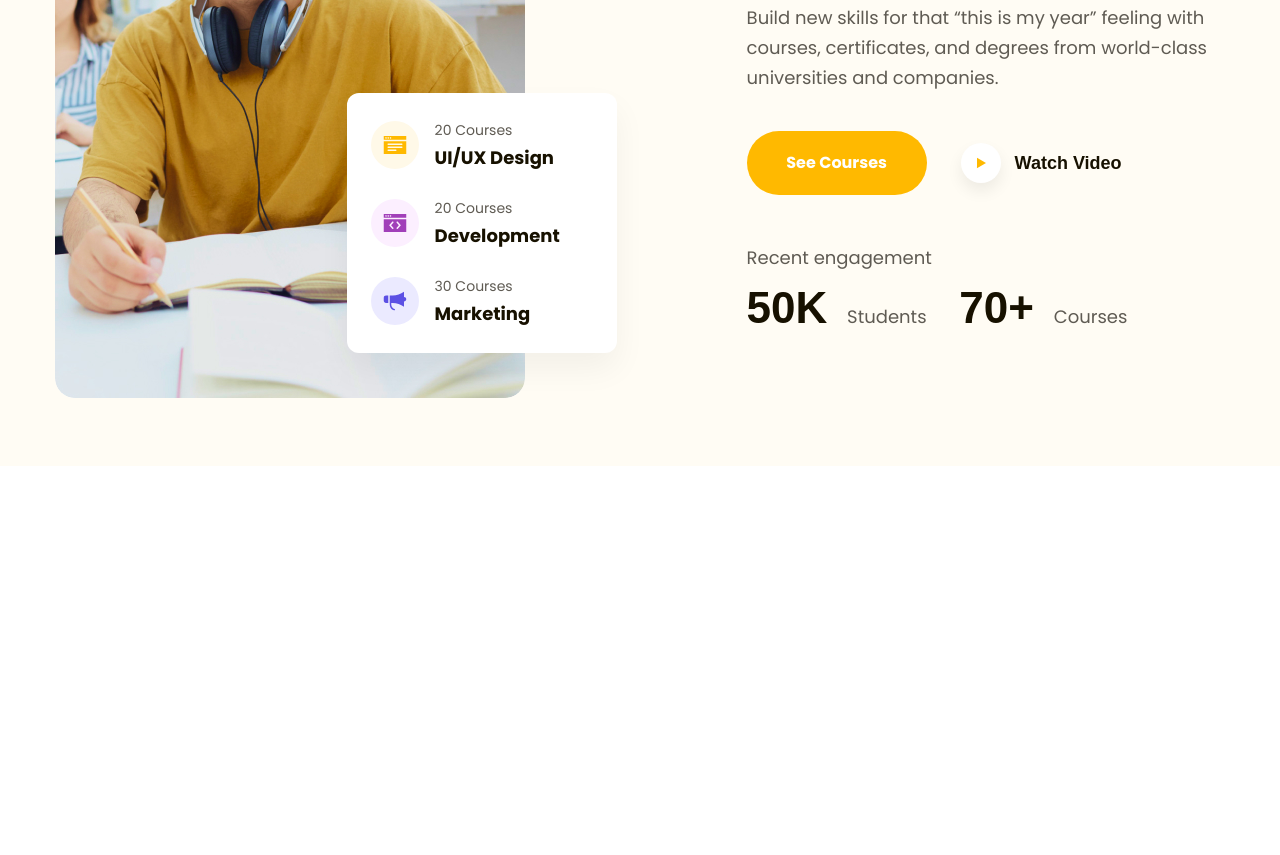
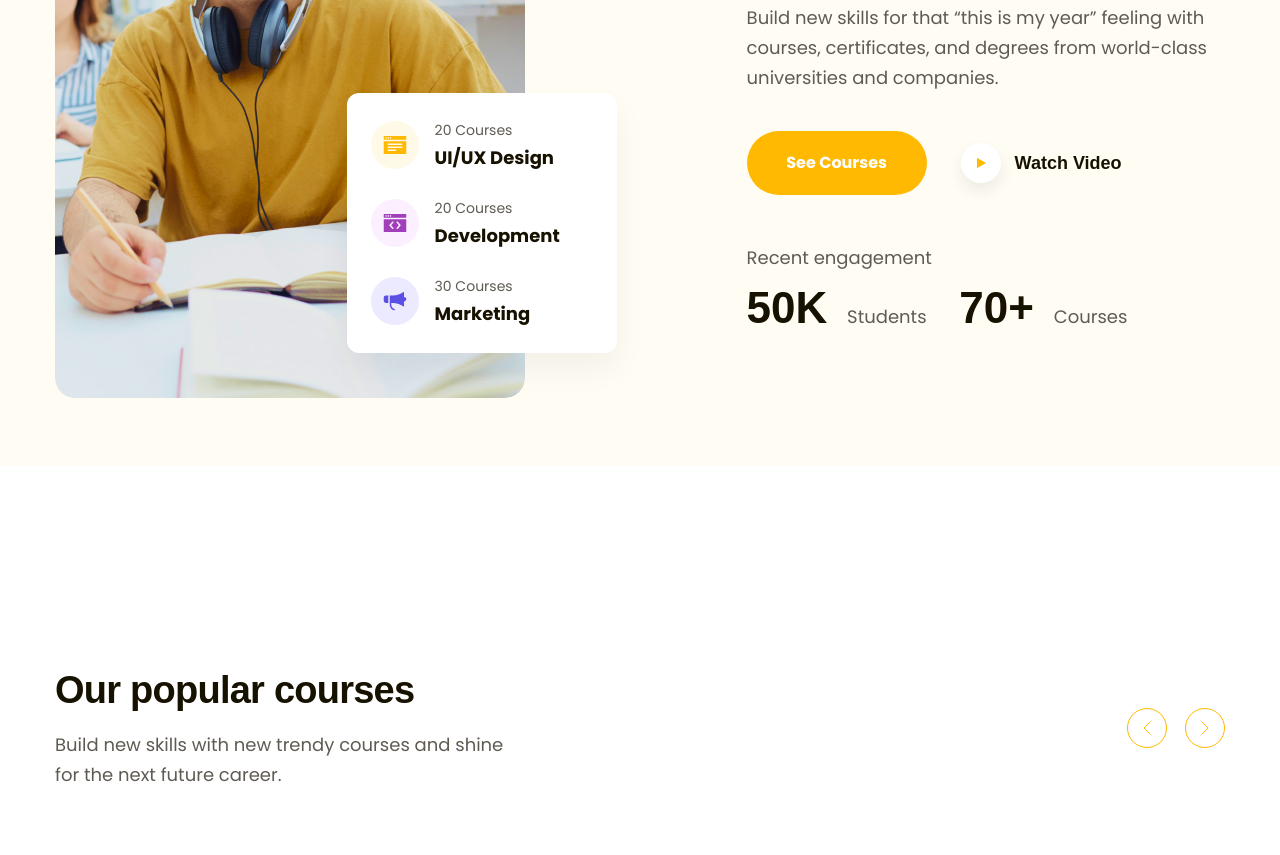
Before and after one commit to phat2108/figma-to-html, a plain HTML site: page index.html in a window 1280 px wide. Shown: the part 437-1292 px from the top of the page. Before the commit the page ends 903 px from the top, so only its background shows below. Drawn offline with Linux system fonts and the light colour scheme.

Commit message:
p5 làm phần popular part1

```diff
--- a/assets/css/style.css
+++ b/assets/css/style.css
@@ -16,6 +16,14 @@ body {
 /* ==================common====================== */
 a {
   text-decoration: none;
+}
+.heading-lv2 {
+  color: #171100;
+  font-family: var(--font-heading);
+  font-size: 3.8rem;
+  font-weight: 700;
+  line-height: 1.27;
+  letter-spacing: -0.76px;
 }
 .btn {
   display: inline-block;
@@ -225,3 +233,40 @@ a {
 .hero .desc strong:nth-child(2) {
   margin-left: 28px;
 }
+/*================================== popular ============================== */
+.popular {
+  padding: 65px 0;
+  margin-top: 135px;
+}
+.popular-top {
+  display: flex;
+  justify-content: space-between;
+  align-items: center;
+}
+.popular-top .desc {
+  margin-top: 16px;
+  width: 458px;
+  color: #5f5b53;
+  font-size: 1.8rem;
+  line-height: 1.67;
+}
+.popular-top .controls {
+  display: flex;
+  gap: 18px;
+}
+.popular-top .control-btn {
+  display: flex;
+  justify-content: center;
+  align-items: center;
+  background: transparent;
+  width: 40px;
+  height: 40px;
+  border-radius: 50%;
+  color: var(--primary-color);
+  border: 1px solid var(--primary-color);
+}
+.popular-top .control-btn:hover {
+  background-color: var(--primary-color);
+  color: #fff;
+  cursor: pointer;
+}
--- a/index.html
+++ b/index.html
@@ -52,6 +52,7 @@
     </header>
     <!-- main -->
     <main>
+      <!-- hero -->
       <div class="hero">
         <div class="main-content">
           <div class="body">
@@ -124,6 +125,57 @@
           </div>
         </div>
       </div>
+
+      <!-- popular -->
+      <div class="popular">
+        <div class="main-content">
+          <div class="popular-top">
+            <!-- popular left -->
+            <div class="info">
+              <h2 class="heading-lv2">Our popular courses</h2>
+              <p class="desc">
+                Build new skills with new trendy courses and shine for the next
+                future career.
+              </p>
+            </div>
+            <!-- popular right -->
+            <div class="controls">
+              <button class="control-btn">
+                <svg
+                  width="8"
+                  height="14"
+                  viewBox="0 0 8 14"
+                  fill="none"
+                  xmlns="http://www.w3.org/2000/svg"
+                >
+                  <path
+                    d="M7 1L1 7L7 13"
+                    stroke="currentColor"
+                    stroke-linecap="round"
+                    stroke-linejoin="round"
+                  />
+                </svg>
+              </button>
+              <button class="control-btn">
+                <svg
+                  width="8"
+                  height="14"
+                  viewBox="0 0 8 14"
+                  fill="none"
+                  xmlns="http://www.w3.org/2000/svg"
+                >
+                  <path
+                    d="M1 1L7 7L1 13"
+                    stroke="currentColor"
+                    stroke-linecap="round"
+                    stroke-linejoin="round"
+                  />
+                </svg>
+              </button>
+            </div>
+          </div>
+        </div>
+      </div>
     </main>
   </body>
 </html>
```
Also changed, not shown: assets/icons/next.svg (added), assets/icons/prev.svg (added).
